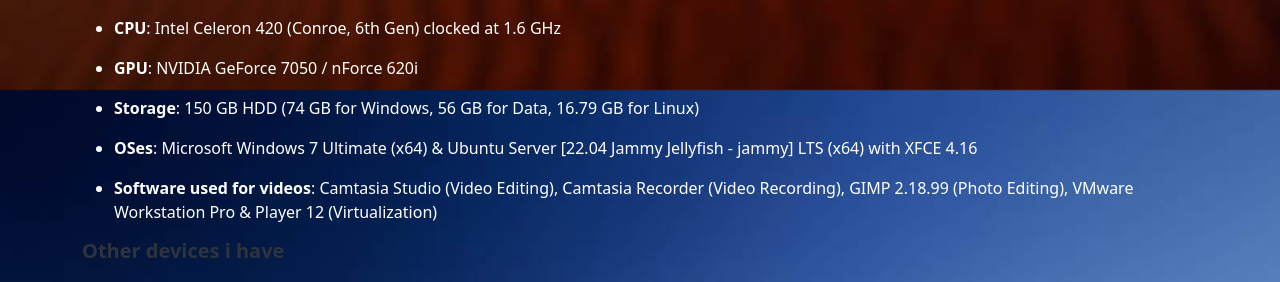
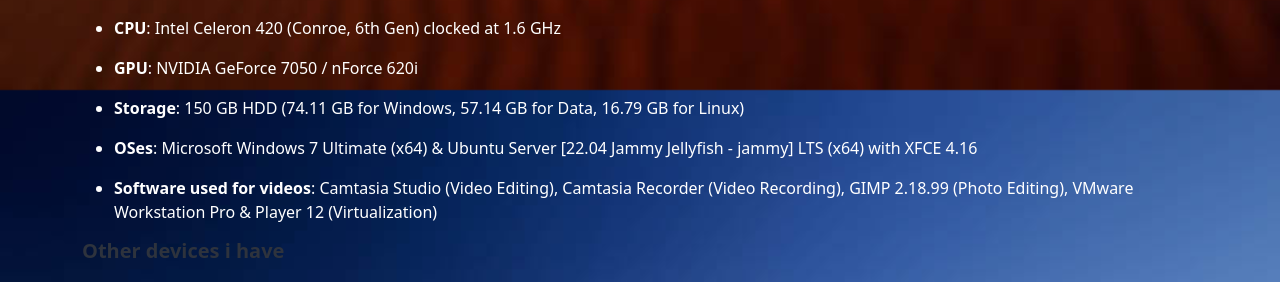
Before and after one commit to stuffyxp/stuffyxp.github.io, a Jekyll site: the page built from about/index.html, in a window 1280 px wide. Shown: the part 870-1152 px from the top of the page. Built offline with Jekyll 4.4.1, drawn with Linux system fonts in a browser that asks for light colours; some web fonts are replaced.

Commit message:
Update about.html

```diff
--- a/_includes/about.html
+++ b/_includes/about.html
@@ -31,7 +31,7 @@
 </ul>
 <ul>
     <li>
-	<b>Storage</b>: 150 GB HDD (74 GB for Windows, 56 GB for Data, 16.79 GB for Linux)
+	<b>Storage</b>: 150 GB HDD (74.11 GB for Windows, 57.14 GB for Data, 16.79 GB for Linux)
    </li>
 </ul>
 <ul>
```
